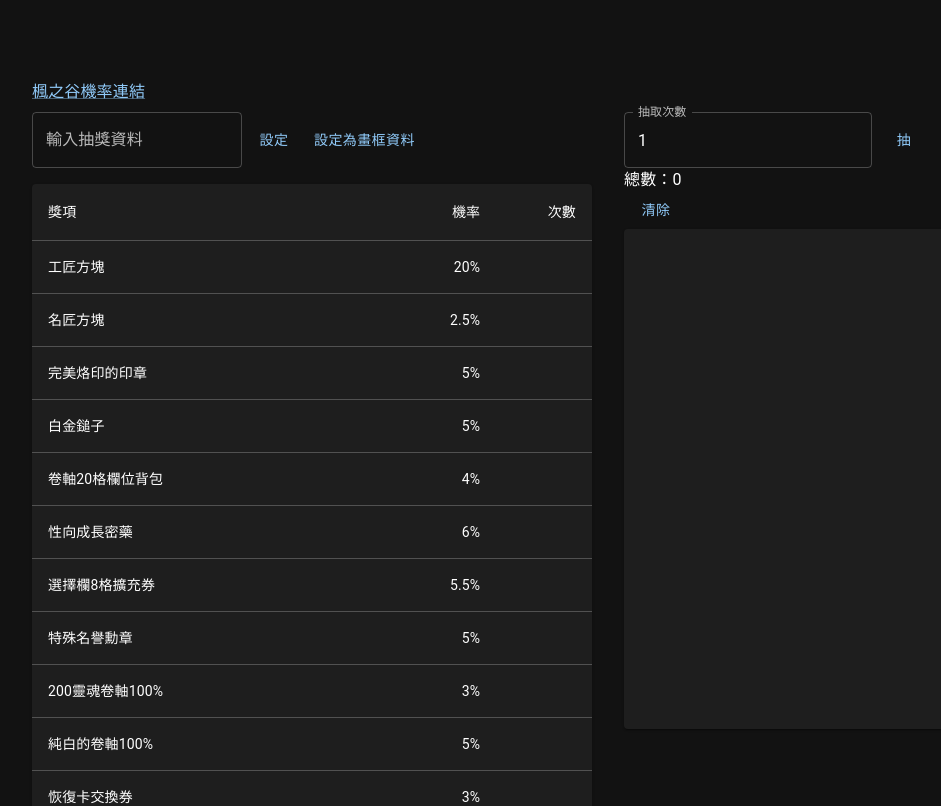
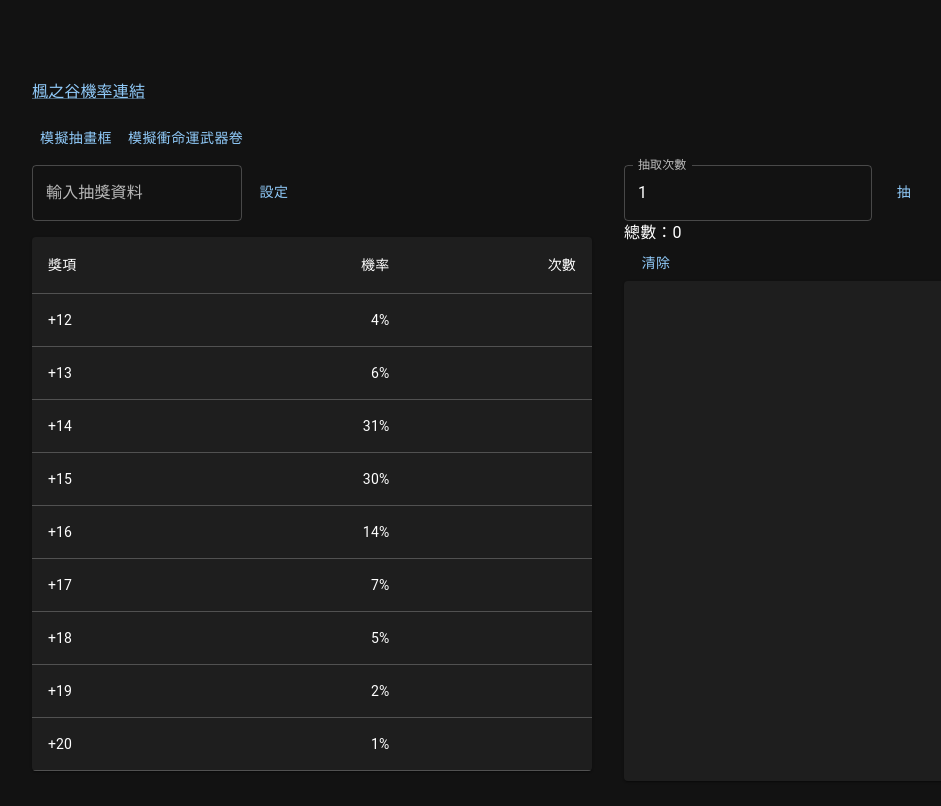
Before and after one commit to zacharyptt/maplestory-virtual-draw, a React (Create React App) app: page / in a window 1280 px wide. Shown: the top 806 px of the page, without its empty margins (32-973 px from the left). Built offline with nearby package versions, Linux system fonts and the light colour scheme.

Commit message:
增加模擬衝命運武器卷

```diff
--- a/package.json
+++ b/package.json
@@ -13,6 +13,7 @@
     "immer": "^9.0.15",
     "react": "^17.0.2",
     "react-dom": "^17.0.2",
+    "react-ga": "^3.3.1",
     "react-scripts": "4.0.3",
     "web-vitals": "^1.0.1"
   },
--- a/public/index.html
+++ b/public/index.html
@@ -1,14 +1,12 @@
 <!DOCTYPE html>
 <html lang="en">
-  <head>
+
+<head>
     <meta charset="utf-8" />
     <link rel="icon" href="%PUBLIC_URL%/favicon.ico" />
     <meta name="viewport" content="width=device-width, initial-scale=1" />
     <meta name="theme-color" content="#000000" />
-    <meta
-      name="description"
-      content="可以自訂抽獎資料的抽獎小程式 抽不起畫框的可以來過過癮"
-    />
+    <meta name="description" content="可以自訂抽獎資料的抽獎小程式 抽不起畫框的可以來過過癮" />
     <link rel="apple-touch-icon" href="%PUBLIC_URL%/logo192.png" />
     <!--
       manifest.json provides metadata used when your web app is installed on a
@@ -25,8 +23,17 @@
       Learn how to configure a non-root public URL by running `npm run build`.
     -->
     <title>楓之谷模擬抽獎</title>
-  </head>
-  <body>
+    <script async src="https://www.googletagmanager.com/gtag/js?id=G-68SES6VVEW"></script>
+    <script>
+        window.dataLayer = window.dataLayer || [];
+        function gtag() { dataLayer.push(arguments); }
+        gtag('js', new Date());
+
+        gtag('config', 'G-68SES6VVEW');
+    </script>
+</head>
+
+<body>
     <noscript>You need to enable JavaScript to run this app.</noscript>
     <div id="root"></div>
     <!--
@@ -39,5 +46,6 @@
       To begin the development, run `npm start` or `yarn start`.
       To create a production bundle, use `npm run build` or `yarn build`.
     -->
-  </body>
+</body>
+
 </html>
--- a/src/App.js
+++ b/src/App.js
@@ -1,5 +1,5 @@
 import TextField from '@mui/material/TextField';
-import React, {useEffect, useRef, useState} from 'react';
+import React, {useEffect, useMemo, useRef, useState} from 'react';
 import CssBaseline from '@mui/material/CssBaseline';
 import Button from '@mui/material/Button';
 import Paper from '@mui/material/Paper';
@@ -15,6 +15,10 @@
 import TableRow from '@mui/material/TableRow';
 import Link from '@mui/material/Link';
 import {createTheme, ThemeProvider} from '@mui/material/styles';
+import ReactGA from 'react-ga';
+// ReactGA.initialize('G-68SES6VVEW');
+// console.log(window.location.pathname + window.location.search);
+// ReactGA.pageview(window.location.pathname + window.location.search);
 const darkTheme = createTheme({
     palette: {
         mode: 'dark',
@@ -62,13 +66,27 @@
 命運防具魔力卷軸	0.50%
 命運寵物裝備攻擊力卷軸	0.50%
 命運寵物裝備魔力卷軸	0.50%`;
+const dataDestiny = `
++12	4%
++13	6%
++14	31%
++15	30%
++16	14%
++17	7%
++18	5%
++19	2%
++20	1%
+`;
 function App() {
     const [drawData, setDrawData] = useState([]);
     const formatData = (data) => {
-        return data.split('\n').map((value) => {
-            const [name, chance] = value.split('\t');
-            return {name, chance: parseFloat(chance.slice(0, -1))};
-        });
+        return data
+            .trim()
+            .split('\n')
+            .map((value) => {
+                const [name, chance] = value.split('\t');
+                return {name, chance: parseFloat(chance.slice(0, -1))};
+            });
     };
     const draw = () => {
         const random = Math.random();
@@ -96,8 +114,16 @@
         _scroll.current.scrollTop = maxScrollTop > 0 ? maxScrollTop : 0;
     }, [resultList]);
     useEffect(() => {
-        setDrawData(formatData(data8614));
+        setDrawData(formatData(dataDestiny));
+        // setDrawData(formatData(data8614));
     }, []);
+    const average = useMemo(() => {
+        if (resultList.length === 0) {
+            return 0;
+        }
+        const sum = resultList.reduce((previousValue, currentValue) => previousValue + parseInt(currentValue), 0);
+        return sum / resultList.length;
+    }, [resultList]);
     return (
         <ThemeProvider theme={darkTheme}>
             <div>
@@ -110,6 +136,26 @@
                     >
                         楓之谷機率連結
                     </Link>
+                    <Box sx={{marginTop: 2}}>
+                        <Button
+                            onClick={() => {
+                                setDrawData(formatData(data8614));
+                                setText('');
+                                setResultList([]);
+                            }}
+                        >
+                            模擬抽畫框
+                        </Button>
+                        <Button
+                            onClick={() => {
+                                setDrawData(formatData(dataDestiny));
+                                setText('');
+                                setResultList([]);
+                            }}
+                        >
+                            模擬衝命運武器卷
+                        </Button>
+                    </Box>
                     <Box
                         sx={{
                             display: 'flex',
@@ -148,15 +194,6 @@
                                     }}
                                 >
                                     設定
-                                </Button>
-                                <Button
-                                    onClick={() => {
-                                        setDrawData(formatData(data8614));
-                                        setText('');
-                                        setResultList([]);
-                                    }}
-                                >
-                                    設定為畫框資料
                                 </Button>
                             </Box>
                             <TableContainer component={Paper} sx={{marginTop: 2}}>
@@ -207,6 +244,7 @@
                                                 })
                                             );
                                         }
+                                        ReactGA.event({category: 'User', action: 'draw'});
                                     }}
                                 >
                                     抽
@@ -214,6 +252,7 @@
                             </Box>
                             <Box sx={{flexDirection: 'row'}}>
                                 <Typography>總數：{resultList.length}</Typography>
+                                {!!average && <Typography>平均：{average}</Typography>}
                                 <Button
                                     onClick={() => {
                                         setResultList([]);
@@ -233,7 +272,7 @@
                                 }}
                                 ref={_scroll}
                             >
-                                {resultList.map((value, index) => (
+                                {resultList.slice(-100).map((value, index) => (
                                     <Box key={index} sx={{marginBottom: 1}}>
                                         {value}
                                     </Box>
```
Also changed, not shown: 1 other file (tests, documents, lock files or other folders).
